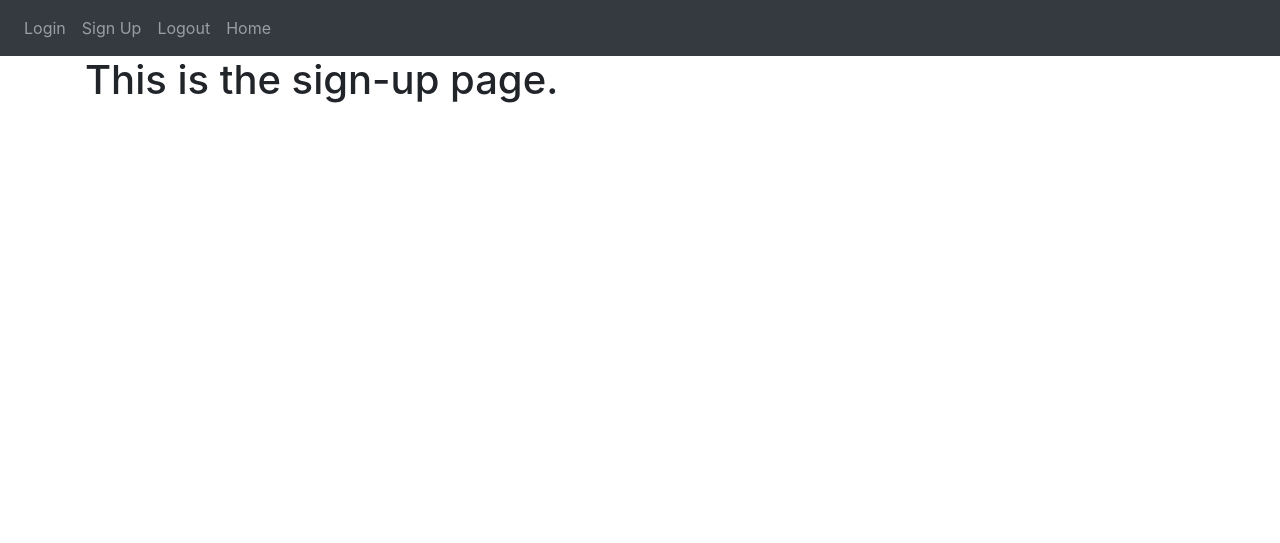
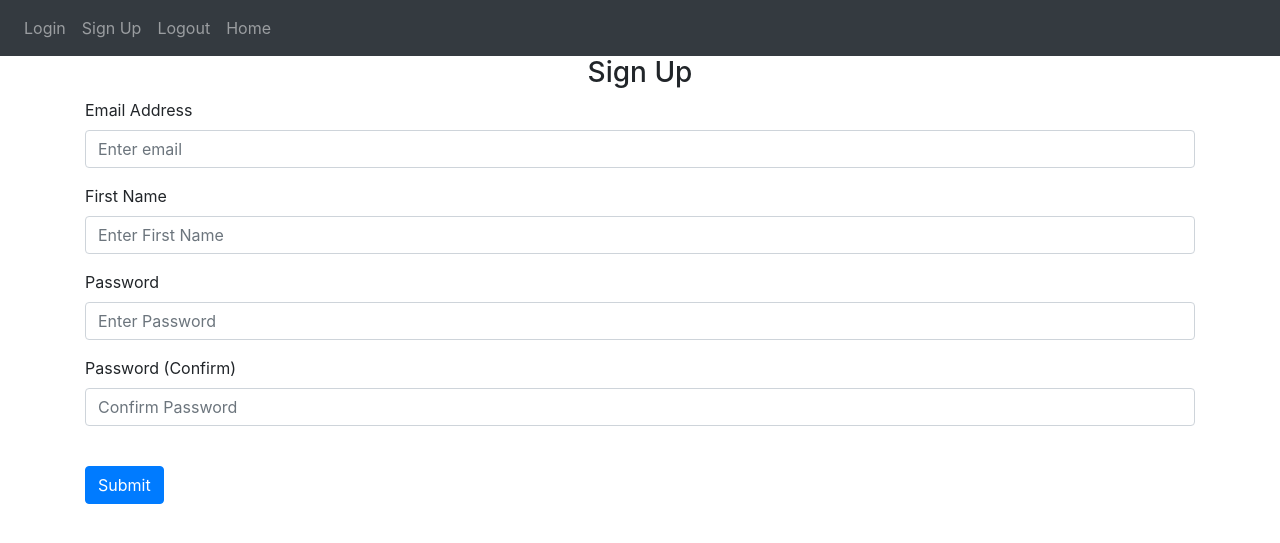
Before and after one commit to Jose-Servin/WebDevelopment, a Flask app: page /sign-up in a window 1280 px wide. Shown: the top 543 px of the page. Run offline with Flask 2, Linux system fonts and the light colour scheme; some libraries are stand-ins or nearby versions.

Commit message:
updated GET and POST request for sign up and login pages

```diff
--- a/PythonFlask/website/auth.py
+++ b/PythonFlask/website/auth.py
@@ -1,9 +1,9 @@
-from flask import Blueprint, render_template
+from flask import Blueprint, render_template, request
 
 auth = Blueprint('auth', __name__)  # sets up a Blueprint for our Flask Application
 
 
-@auth.route('/login')
+@auth.route('/login', methods=['GET','POST'])
 def login():
     return render_template("login.html", text="Test", boolean=True)
 
@@ -13,6 +13,25 @@ def logout():
     return "<p> Logout </p>"
 
 
-@auth.route('/sign-up')
+@auth.route('/sign-up',methods=['GET','POST'])
 def sign_up():
+    if request.method == 'POST':
+        email = request.form.get('email')
+        firstname = request.form.get('firstname')
+        password1 = request.form.get('password1')
+        password2 = request.form.get('password2')
+
+        if len(email) < 4:
+            pass
+        elif len(firstname) < 2:
+            pass
+        elif password1 != password2:
+            pass
+        elif len(password1) < 7:
+            pass
+        else:
+            # add user to database
+            pass
+
+
     return render_template("sign_up.html")
--- a/PythonFlask/website/templates/sign_up.html
+++ b/PythonFlask/website/templates/sign_up.html
@@ -1,3 +1,47 @@
 {% extends "base.html" %}
 {% block title %} Sign Up {% endblock %}
- {% block content %} <h1> This is the sign-up page. </h1> {%endblock%}
+ {% block content %}
+<form method="POST" xmlns="http://www.w3.org/1999/html">
+ <h3 align="Center"> Sign Up</h3>
+ <div class="form-group">
+  <label for="email">Email Address</label>
+  <input
+          type="email"
+          class="form-control"
+          id="email"
+          name="email"
+          placeholder="Enter email">
+ </div>
+  <div class="form-group">
+  <label for="firstname">First Name</label>
+  <input
+          type="text"
+          class="form-control"
+          id="firstname"
+          name="firstname"
+          placeholder="Enter First Name">
+ </div>
+   <div class="form-group">
+  <label for="password1">Password</label>
+  <input
+          type="password"
+          class="form-control"
+          id="password1"
+          name="password1"
+          placeholder="Enter Password">
+ </div>
+    <div class="form-group">
+  <label for="password2">Password (Confirm)</label>
+  <input
+          type="password"
+          class="form-control"
+          id="password2"
+          name="password2"
+          placeholder="Confirm Password">
+ </div>
+ <br/>
+ <button type="submit" class="btn btn-primary"> Submit </button>
+
+
+</form>
+{%endblock%}
```
Also changed, not shown: PythonFlask/website/templates/login.html (+27 -7 lines).
